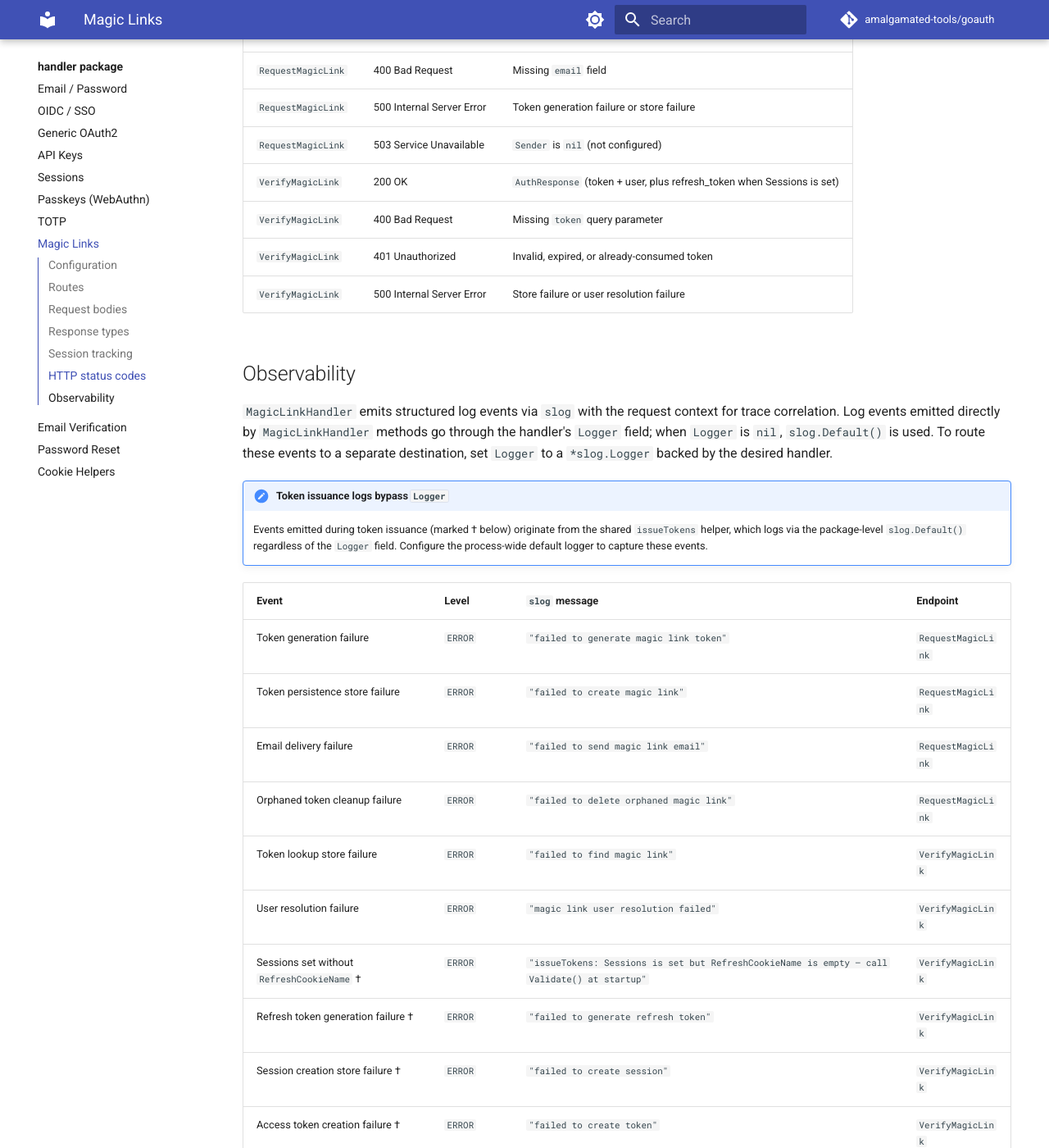
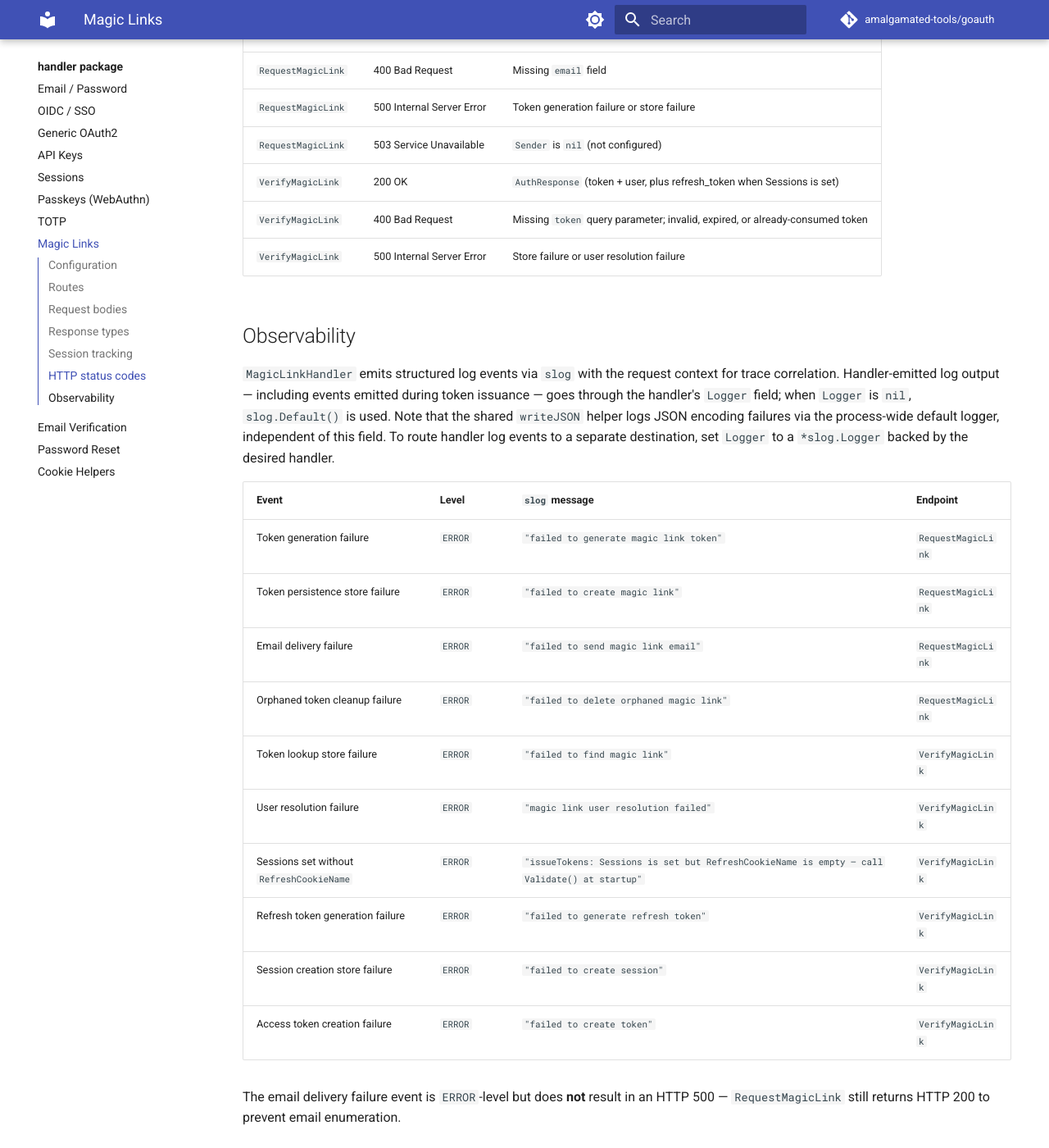
Before and after one commit to amalgamated-tools/goauth, an MkDocs documentation site: the page built from docs/handler/magic-links.md, in a window 1280 px wide and 1400 px high, scrolled down 2257 px. Shown: the whole window at 82% size. Built offline with MkDocs 1.6.1 and Material for MkDocs 9.7.7, drawn with Linux system fonts in a browser that asks for light colours; comment, search, counter and statistics services are not loaded.

Commit message:
docs: fix issueTokens logger routing and VerifyMagicLink status code (#573)
* docs: fix issueTokens logger routing and VerifyMagicLink status code

- Remove stale 'Token issuance logs bypass Logger' admonitions from
  AuthHandler, MagicLinkHandler, OIDCHandler, OAuth2Handler, and
  PasskeyHandler observability sections. The shared issueTokens helper
  now accepts a *slog.Logger and routes through logOrDefault(logger),
  so all token-issuance events (session creation, refresh token
  generation, access token creation, misconfiguration warning) honour
  the handler's Logger field exactly like every other log event.
- Remove all † footnote markers from handler observability tables
  (they referred to the now-removed bypass behaviour).
- Update handler/index.md observability note to reflect the corrected
  behaviour: issueTokens events use the handler's Logger field, falling
  back to slog.Default() when Logger is nil.
- Fix VerifyMagicLink HTTP status code table in magic-links.md: the
  handler returns 400 Bad Request (not 401 Unauthorized) for invalid,
  expired, or already-consumed tokens, matching PasswordResetHandler
  and EmailVerificationHandler behaviour.

Co-authored-by: Copilot <223556219+Copilot@users.noreply.github.com>

* docs(handler): narrow logger scope wording to exclude writeJSON helper

The observability sections claimed "All log output" goes through the
handler's Logger field, but the shared writeJSON helper logs JSON
encoding failures via the process-wide default logger independently.
Narrow the wording to "Handler-emitted log output" and document the
writeJSON exception.

---------

Co-authored-by: github-actions[bot] <41898282+github-actions[bot]@users.noreply.github.com>
Co-authored-by: Copilot <223556219+Copilot@users.noreply.github.com>
Co-authored-by: Patrick Veverka <veverkap@users.noreply.github.com>

```diff
--- a/docs/handler/magic-links.md
+++ b/docs/handler/magic-links.md
@@ -80,16 +80,12 @@ Session tracking and refresh token rotation work identically to `AuthHandler`
 | `RequestMagicLink` | 500 Internal Server Error | Token generation failure or store failure |
 | `RequestMagicLink` | 503 Service Unavailable | `Sender` is `nil` (not configured) |
 | `VerifyMagicLink` | 200 OK | `AuthResponse` (token + user, plus refresh_token when Sessions is set) |
-| `VerifyMagicLink` | 400 Bad Request | Missing `token` query parameter |
-| `VerifyMagicLink` | 401 Unauthorized | Invalid, expired, or already-consumed token |
+| `VerifyMagicLink` | 400 Bad Request | Missing `token` query parameter; invalid, expired, or already-consumed token |
 | `VerifyMagicLink` | 500 Internal Server Error | Store failure or user resolution failure |
 
 ## Observability
 
-`MagicLinkHandler` emits structured log events via `slog` with the request context for trace correlation. Log events emitted directly by `MagicLinkHandler` methods go through the handler's `Logger` field; when `Logger` is `nil`, `slog.Default()` is used. To route these events to a separate destination, set `Logger` to a `*slog.Logger` backed by the desired handler.
-
-!!! note "Token issuance logs bypass `Logger`"
-    Events emitted during token issuance (marked † below) originate from the shared `issueTokens` helper, which logs via the package-level `slog.Default()` regardless of the `Logger` field. Configure the process-wide default logger to capture these events.
+`MagicLinkHandler` emits structured log events via `slog` with the request context for trace correlation. Handler-emitted log output — including events emitted during token issuance — goes through the handler's `Logger` field; when `Logger` is `nil`, `slog.Default()` is used. Note that the shared `writeJSON` helper logs JSON encoding failures via the process-wide default logger, independent of this field. To route handler log events to a separate destination, set `Logger` to a `*slog.Logger` backed by the desired handler.
 
 | Event | Level | `slog` message | Endpoint |
 |---|---|---|---|
@@ -99,9 +95,9 @@ Session tracking and refresh token rotation work identically to `AuthHandler`
 | Orphaned token cleanup failure | `ERROR` | `"failed to delete orphaned magic link"` | `RequestMagicLink` |
 | Token lookup store failure | `ERROR` | `"failed to find magic link"` | `VerifyMagicLink` |
 | User resolution failure | `ERROR` | `"magic link user resolution failed"` | `VerifyMagicLink` |
-| Sessions set without `RefreshCookieName` † | `ERROR` | `"issueTokens: Sessions is set but RefreshCookieName is empty — call Validate() at startup"` | `VerifyMagicLink` |
-| Refresh token generation failure † | `ERROR` | `"failed to generate refresh token"` | `VerifyMagicLink` |
-| Session creation store failure † | `ERROR` | `"failed to create session"` | `VerifyMagicLink` |
-| Access token creation failure † | `ERROR` | `"failed to create token"` | `VerifyMagicLink` |
+| Sessions set without `RefreshCookieName` | `ERROR` | `"issueTokens: Sessions is set but RefreshCookieName is empty — call Validate() at startup"` | `VerifyMagicLink` |
+| Refresh token generation failure | `ERROR` | `"failed to generate refresh token"` | `VerifyMagicLink` |
+| Session creation store failure | `ERROR` | `"failed to create session"` | `VerifyMagicLink` |
+| Access token creation failure | `ERROR` | `"failed to create token"` | `VerifyMagicLink` |
 
 The email delivery failure event is `ERROR`-level but does **not** result in an HTTP 500 — `RequestMagicLink` still returns HTTP 200 to prevent email enumeration.
```
Also changed, not shown: docs/handler/auth.md (+5 -8 lines), docs/handler/index.md (+1 -1 lines), docs/handler/oauth2.md (+5 -8 lines), docs/handler/oidc.md (+5 -8 lines), docs/handler/passkeys.md (+5 -8 lines).
